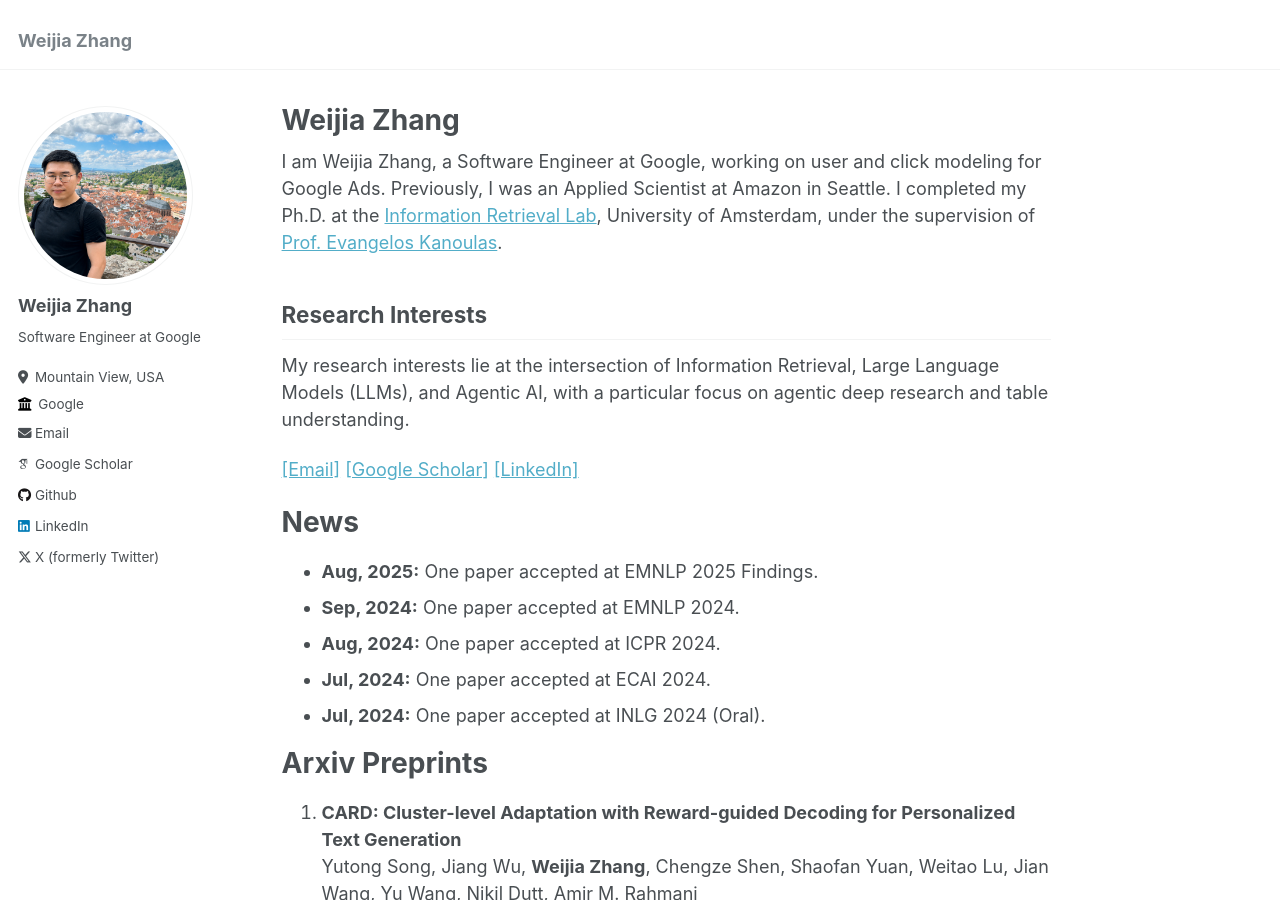
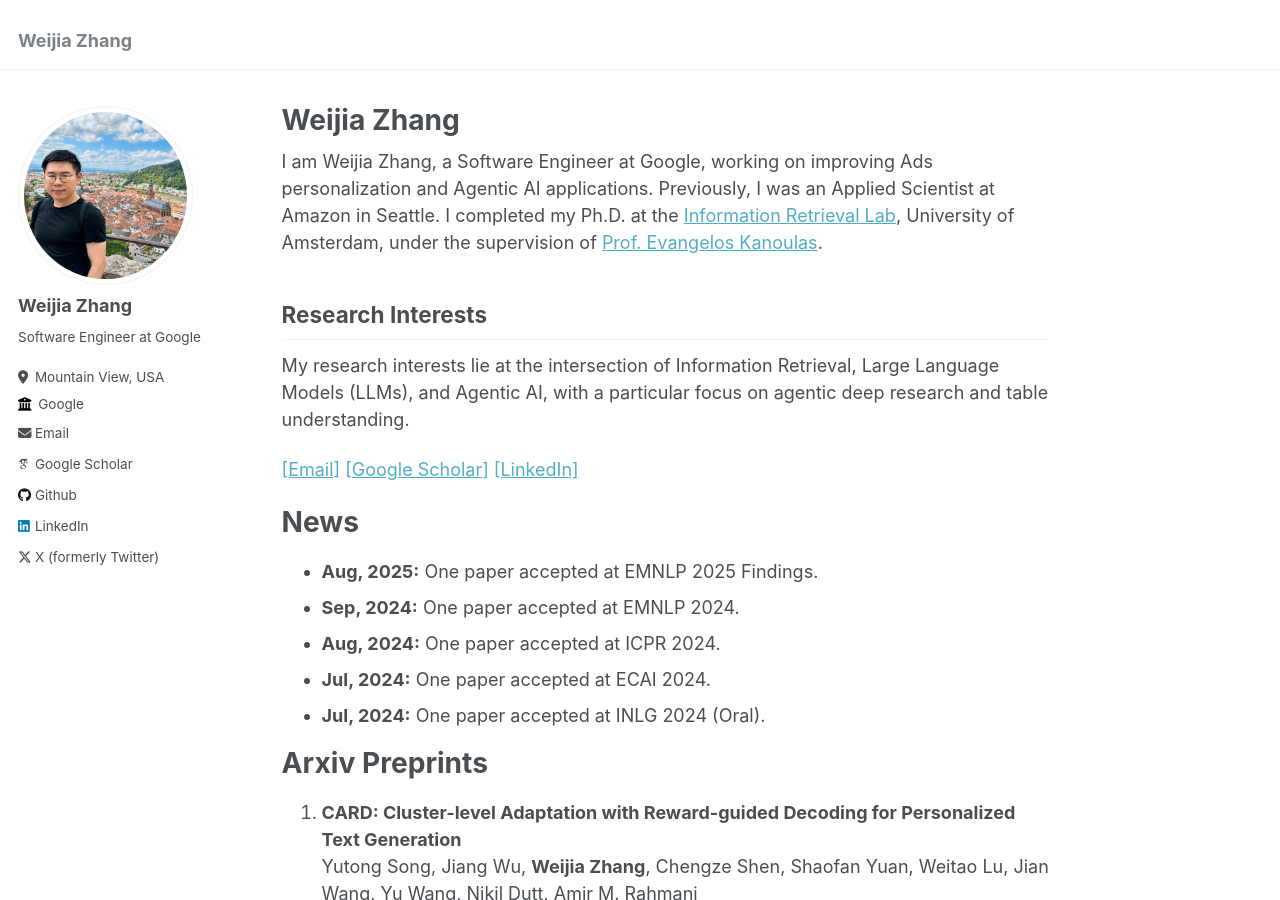
Before and after one commit to wjzhang392/wjzhang392.github.io, a Jekyll site: the page built from _pages/about.md, in a window 1280 px wide and 900 px high. Built offline with Jekyll 4.4.1, drawn with Linux system fonts in a browser that asks for light colours; some web fonts are replaced.

Commit message:
Refine Google role description

```diff
--- a/_pages/about.md
+++ b/_pages/about.md
@@ -6,7 +6,7 @@ redirect_from:
   - /about/
   - /about.html
 ---
-I am Weijia Zhang, a Software Engineer at Google, working on user and click modeling for Google Ads. Previously, I was an Applied Scientist at Amazon in Seattle. I completed my Ph.D. at the [Information Retrieval Lab](https://irlab.science.uva.nl/), University of Amsterdam, under the supervision of [Prof. Evangelos Kanoulas](https://staff.fnwi.uva.nl/e.kanoulas/).
+I am Weijia Zhang, a Software Engineer at Google, working on improving Ads personalization and Agentic AI applications. Previously, I was an Applied Scientist at Amazon in Seattle. I completed my Ph.D. at the [Information Retrieval Lab](https://irlab.science.uva.nl/), University of Amsterdam, under the supervision of [Prof. Evangelos Kanoulas](https://staff.fnwi.uva.nl/e.kanoulas/).
 
 <!-- My curriculum vitae is available [here](../files/cv.pdf). -->
 
```
